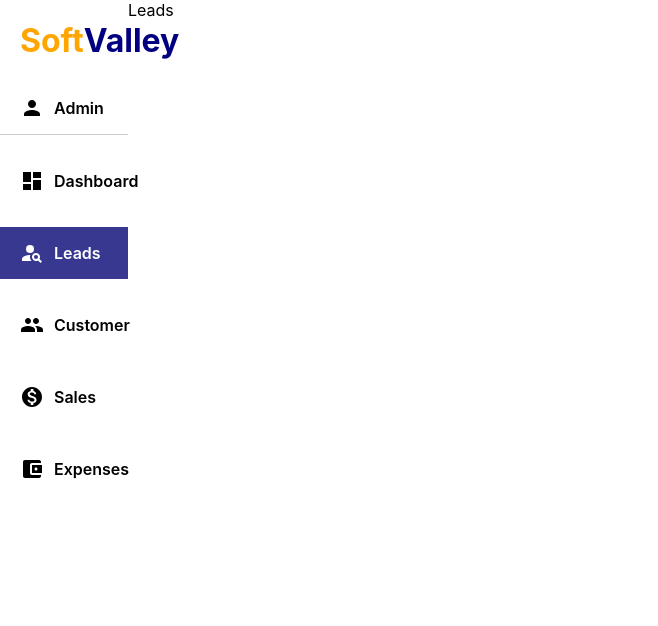
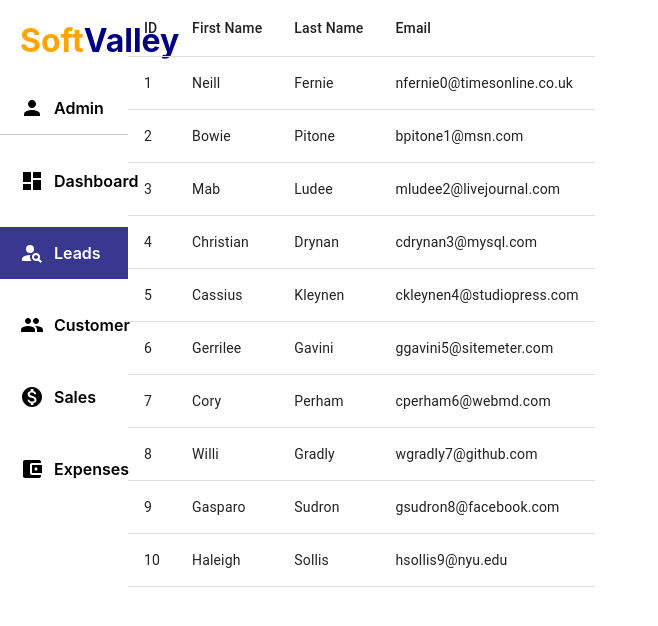
Before and after one commit to mabuhanifa/soft-valley-crm, a React (Create React App) app: page /leads in a window 1280 px wide. Shown: the top 626 px of the page, without its empty margins (0-658 px from the left). Built offline with nearby package versions, Linux system fonts and the light colour scheme.

Commit message:
table created

```diff
--- a/src/components/Leads.js
+++ b/src/components/Leads.js
@@ -1,5 +1,6 @@
 import React from 'react'
 import SideBar from './SideBar'
+import Tables from './Tables'
 
 export default function Leads() {
   return (
@@ -7,7 +8,10 @@ export default function Leads() {
       <div className="side">
         <SideBar />
       </div>
-      <div>Leads</div>
+      <div>
+        <div></div>
+        <div><Tables/></div>
+      </div>
     </div>
   )
 }
--- /dev/null
+++ b/src/components/Tables.js
@@ -0,0 +1,119 @@
+import {
+  Table,
+  TableBody,
+  TableCell,
+  TableContainer,
+  TableHead,
+  TableRow
+} from "@mui/material";
+import React from "react";
+
+export default function Tables() {
+  return (
+    <TableContainer>
+      <Table aria-label="leads-table">
+        <TableHead>
+          <TableRow>
+            <TableCell>ID</TableCell>
+            <TableCell>First Name</TableCell>
+            <TableCell>Last Name</TableCell>
+            <TableCell>Email</TableCell>
+          </TableRow>
+        </TableHead>
+        <TableBody>
+          {tableData.map((table) => (
+            <TableRow key={table.id}>
+              <TableCell>{table.id}</TableCell>
+              <TableCell>{table.first_name}</TableCell>
+              <TableCell>{table.last_name}</TableCell>
+              <TableCell>{table.email}</TableCell>
+            </TableRow>
+          ))}
+        </TableBody>
+      </Table>
+    </TableContainer>
+  );
+}
+
+const tableData = [
+  {
+    id: 1,
+    first_name: "Neill",
+    last_name: "Fernie",
+    email: "nfernie0@timesonline.co.uk",
+    gender: "Male",
+    ip_address: "64.224.56.127",
+  },
+  {
+    id: 2,
+    first_name: "Bowie",
+    last_name: "Pitone",
+    email: "bpitone1@msn.com",
+    gender: "Male",
+    ip_address: "198.105.61.53",
+  },
+  {
+    id: 3,
+    first_name: "Mab",
+    last_name: "Ludee",
+    email: "mludee2@livejournal.com",
+    gender: "Female",
+    ip_address: "106.252.54.190",
+  },
+  {
+    id: 4,
+    first_name: "Christian",
+    last_name: "Drynan",
+    email: "cdrynan3@mysql.com",
+    gender: "Female",
+    ip_address: "163.39.59.129",
+  },
+  {
+    id: 5,
+    first_name: "Cassius",
+    last_name: "Kleynen",
+    email: "ckleynen4@studiopress.com",
+    gender: "Male",
+    ip_address: "175.97.200.36",
+  },
+  {
+    id: 6,
+    first_name: "Gerrilee",
+    last_name: "Gavini",
+    email: "ggavini5@sitemeter.com",
+    gender: "Female",
+    ip_address: "252.115.220.12",
+  },
+  {
+    id: 7,
+    first_name: "Cory",
+    last_name: "Perham",
+    email: "cperham6@webmd.com",
+    gender: "Female",
+    ip_address: "13.46.27.245",
+  },
+  {
+    id: 8,
+    first_name: "Willi",
+    last_name: "Gradly",
+    email: "wgradly7@github.com",
+    gender: "Female",
+    ip_address: "230.150.86.110",
+  },
+  {
+    id: 9,
+    first_name: "Gasparo",
+    last_name: "Sudron",
+    email: "gsudron8@facebook.com",
+    gender: "Male",
+    ip_address: "176.194.62.129",
+  },
+  {
+    id: 10,
+    first_name: "Haleigh",
+    last_name: "Sollis",
+    email: "hsollis9@nyu.edu",
+    gender: "Male",
+    ip_address: "216.106.242.235",
+  },
+];
```
